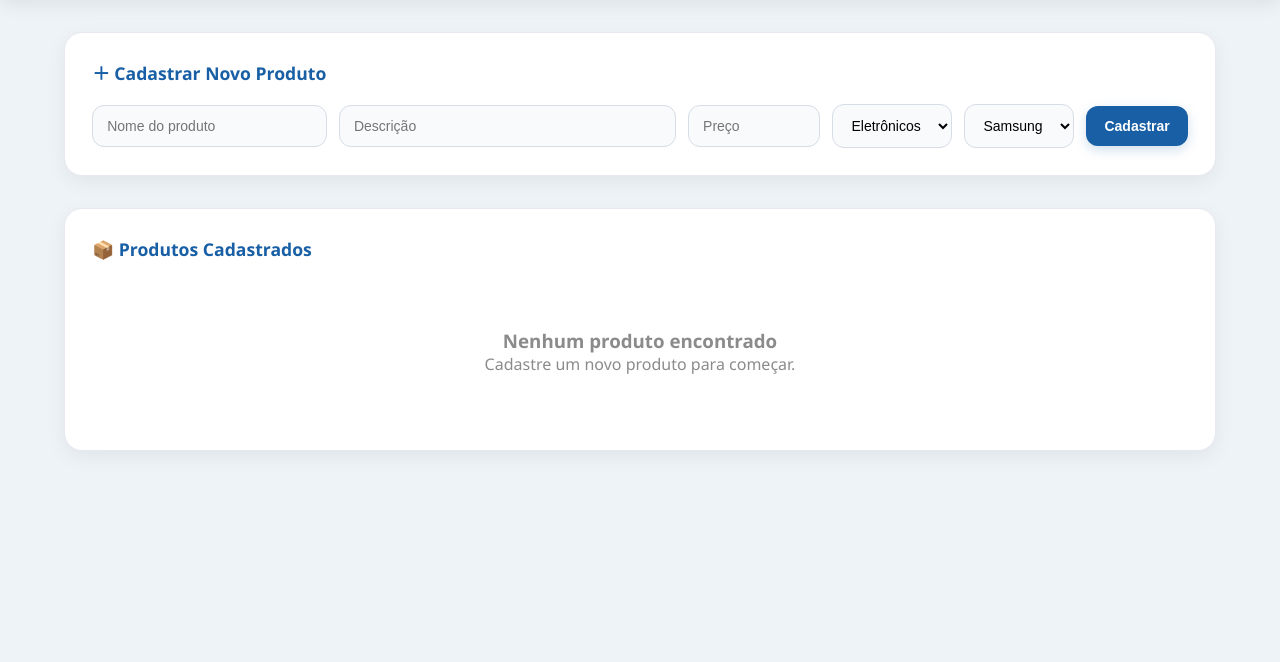
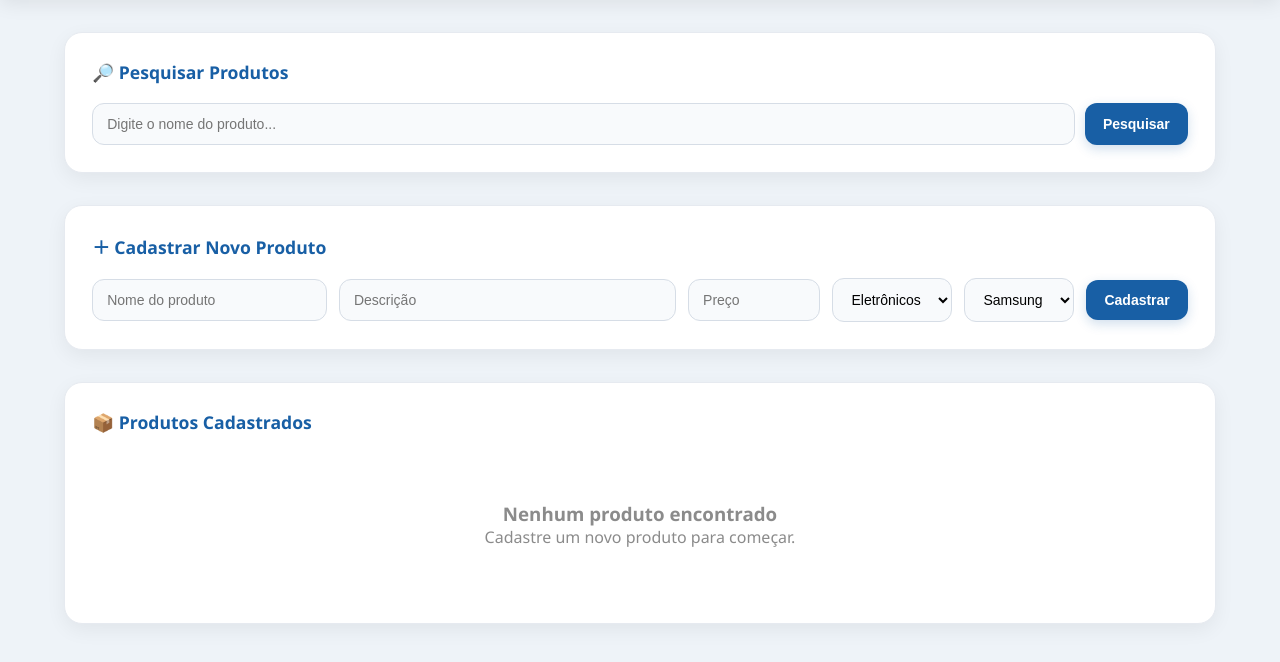
Before and after one commit to bruno-rodrigues-dev/Projeto-1-2026-CDC-UniFecaf, a Flask app: page / in a window 1280 px wide. Shown: the part 101-763 px from the top of the page. Run offline with Flask 3, Linux system fonts and the light colour scheme; data that the repository does not hold is empty.

Commit message:
Add files via upload

```diff
--- a/templates/homepage.html
+++ b/templates/homepage.html
@@ -98,6 +98,16 @@
         form input[name="preco"]{
             flex:1;
             min-width:120px;
+        }
+
+        .search-box{
+            display:flex;
+            gap:10px;
+            width:100%;
+        }
+
+        .search-box input{
+            flex:1;
         }
 
         .btn{
@@ -247,6 +257,31 @@
 </header>
 
 <main>
+
+    <!-- PESQUISA -->
+    <div class="card">
+
+        <h2>🔎 Pesquisar Produtos</h2>
+
+        <form method="GET" action="/pesquisa">
+
+            <div class="search-box">
+
+                <input
+                    type="text"
+                    name="pesquisa"
+                    placeholder="Digite o nome do produto..."
+                >
+
+                <button type="submit" class="btn btn-primary">
+                    Pesquisar
+                </button>
+
+            </div>
+
+        </form>
+
+    </div>
 
     <!-- CADASTRO -->
     <div class="card">
--- a/view.py
+++ b/view.py
@@ -13,6 +13,7 @@ def homepage():
         FROM produtos p
         INNER JOIN categorias c ON p.categoria_id = c.id
         INNER JOIN marcas m ON p.marca_id = m.id
+        order by p.id
     """
     cursor.execute(sql)
     lista_produtos = cursor.fetchall()
@@ -49,7 +50,7 @@ def editar(id):
         preco = float(request.form["preco"])
         cat_id = request.form["categoria"]
         marca_id = request.form["marca"]
-        sql = "UPDATE produtos SET nome=%s, descricao=%s, valor=%s, categoria_id=%s, marca_id WHERE id=%s"
+        sql = "UPDATE produtos SET nome=%s, descricao=%s, valor=%s, categoria_id=%s, marca_id=%s WHERE id=%s"
         cursor.execute(sql, (nome, descricao, preco, cat_id, marca_id, id))
         db.commit()
         cursor.close()
@@ -57,10 +58,10 @@ def editar(id):
         return redirect(url_for("homepage"))
 
     sql = """
-        SELECT p.id, p.nome, p.descricao, p.valor, p.categoria_id, c.nome_categoria, m.nome_marca
+        SELECT p.id, p.nome, p.descricao, p.valor, p.categoria_id, p.marca_id, c.nome_categoria, m.nome_marca
         FROM produtos p
         INNER JOIN categorias c ON p.categoria_id = c.id
-        INNER JOIN marcas ON p.marca_id = m.id
+        INNER JOIN marcas m ON p.marca_id = m.id
         WHERE p.id = %s
     """
     cursor.execute(sql, (id,))
@@ -80,3 +81,25 @@ def deletar(id):
     cursor.close()
     db.close()
     return redirect("/")
+
+@app.route("/pesquisa")
+def pesquisa():
+    pesquisa = request.args.get("pesquisa")
+
+    db = ligar_banco()
+    cursor = db.cursor(dictionary=True)
+
+    sql = """
+        SELECT p.id, p.nome, p.descricao, p.valor, p.categoria_id, c.nome_categoria, m.nome_marca
+        FROM produtos p
+        INNER JOIN categorias c ON p.categoria_id = c.id
+        INNER JOIN marcas m ON p.marca_id = m.id
+        WHERE p.nome like %s
+    """
+    cursor.execute(sql, (f"%{pesquisa}%",))
+
+    produtos = cursor.fetchall()
+    cursor.close()
+    db.close()
+
+    return render_template("homepage.html", lista=produtos)
```
